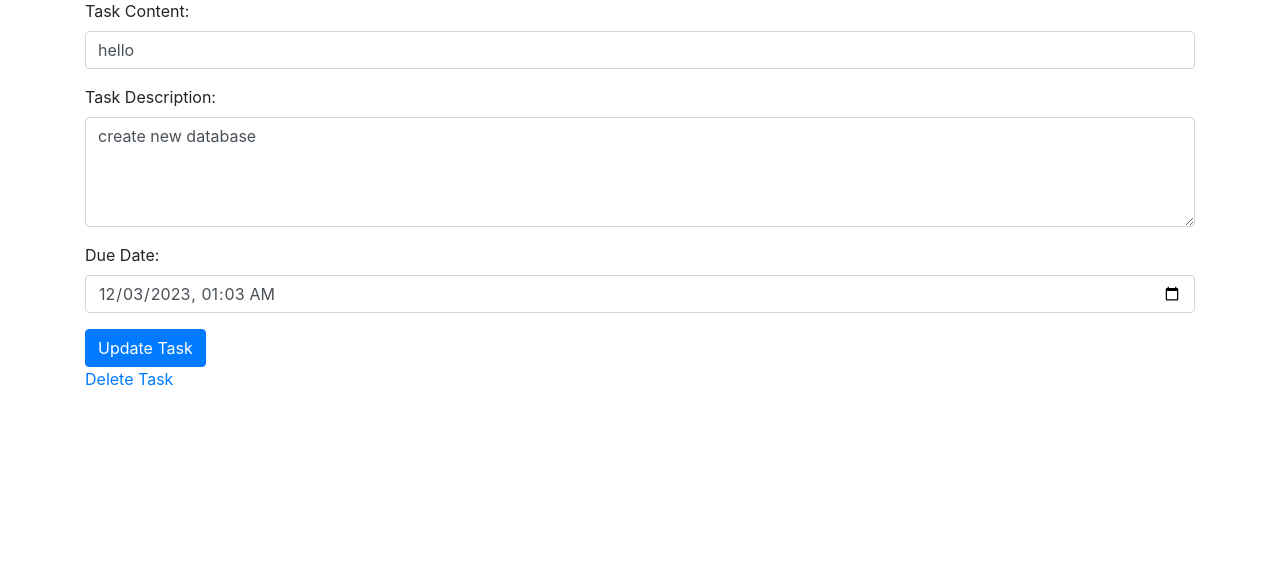
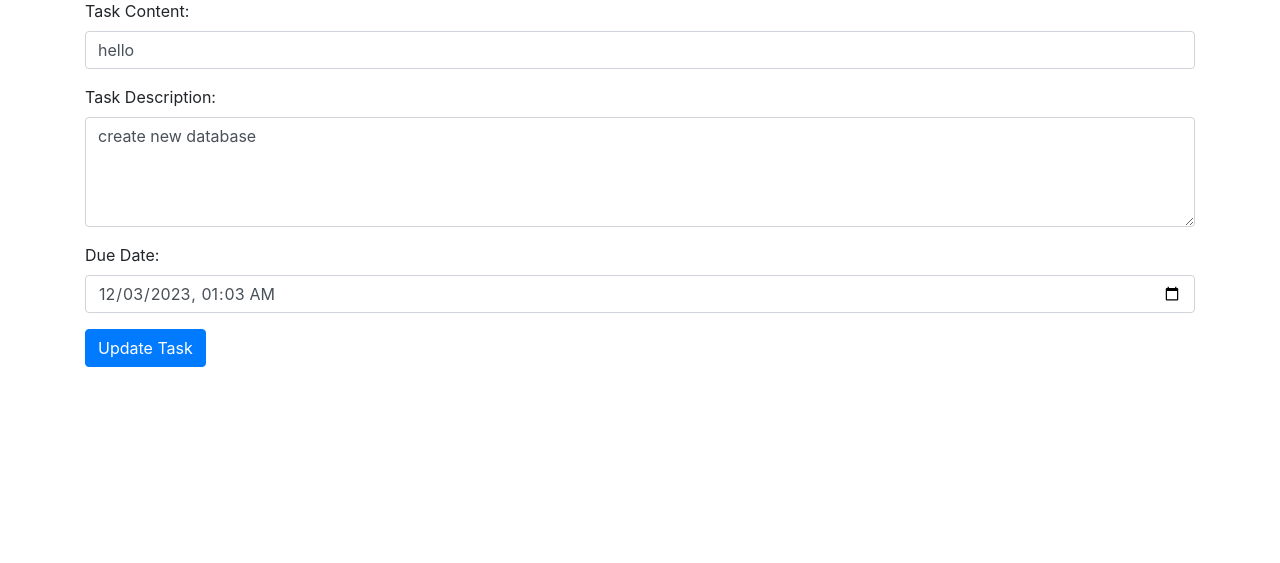
Before and after one commit to sonle9502/study-Flask-webapp, a Flask app: page /detail/1 in a window 1280 px wide. Shown: the part 143-706 px from the top of the page. Run offline with Flask 3, Linux system fonts and the light colour scheme; data comes from the database, SQL or seed files in the repository; some libraries are stand-ins or nearby versions.

Commit message:
delete of detial page を削除

```diff
--- a/templates/detail.html
+++ b/templates/detail.html
@@ -19,5 +19,4 @@
     </div>
     <button type="submit" class="btn btn-primary">Update Task</button>
 </form>
-<a href="{{ url_for('delete', id=todo.id) }}">Delete Task</a>
 {% endblock %}
```
